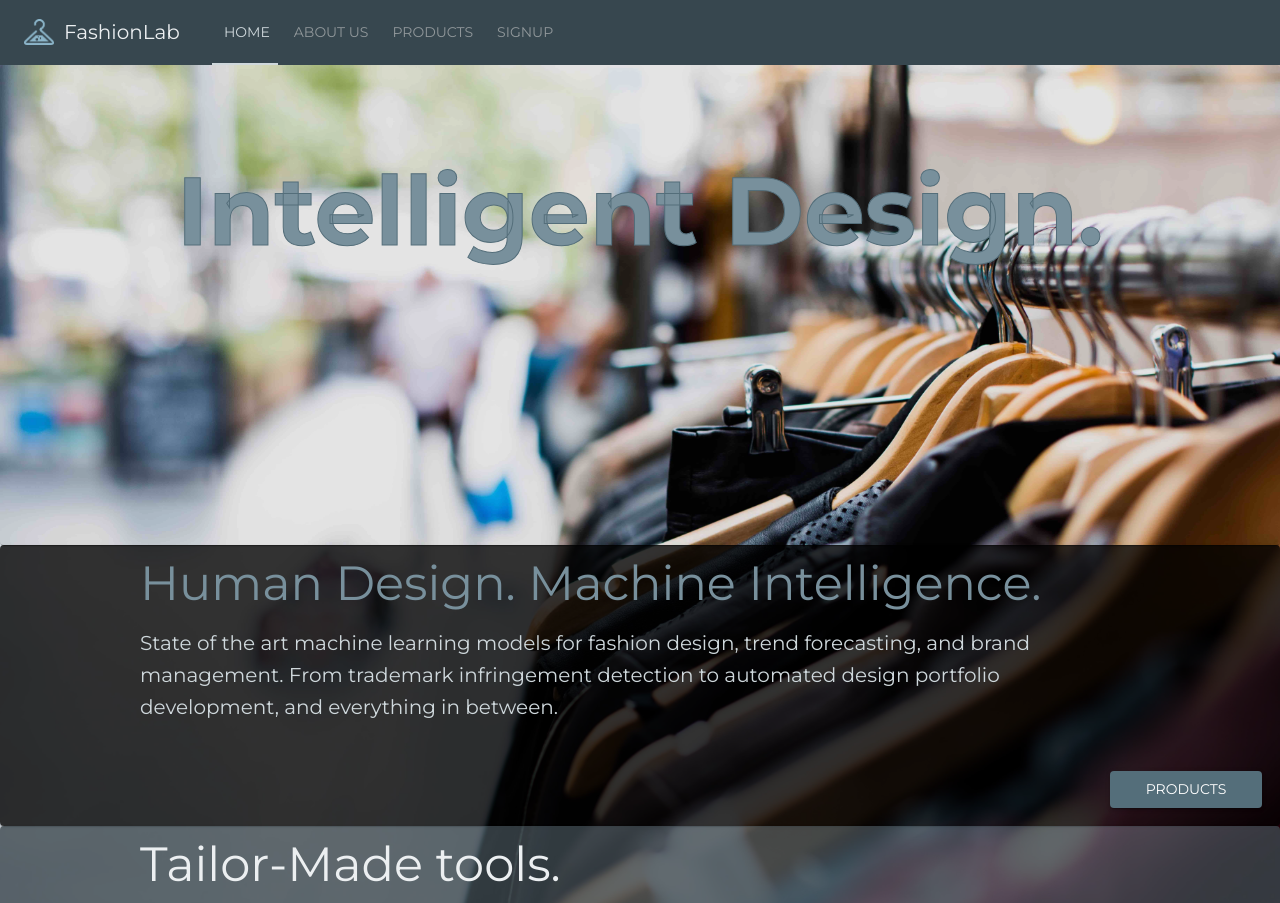
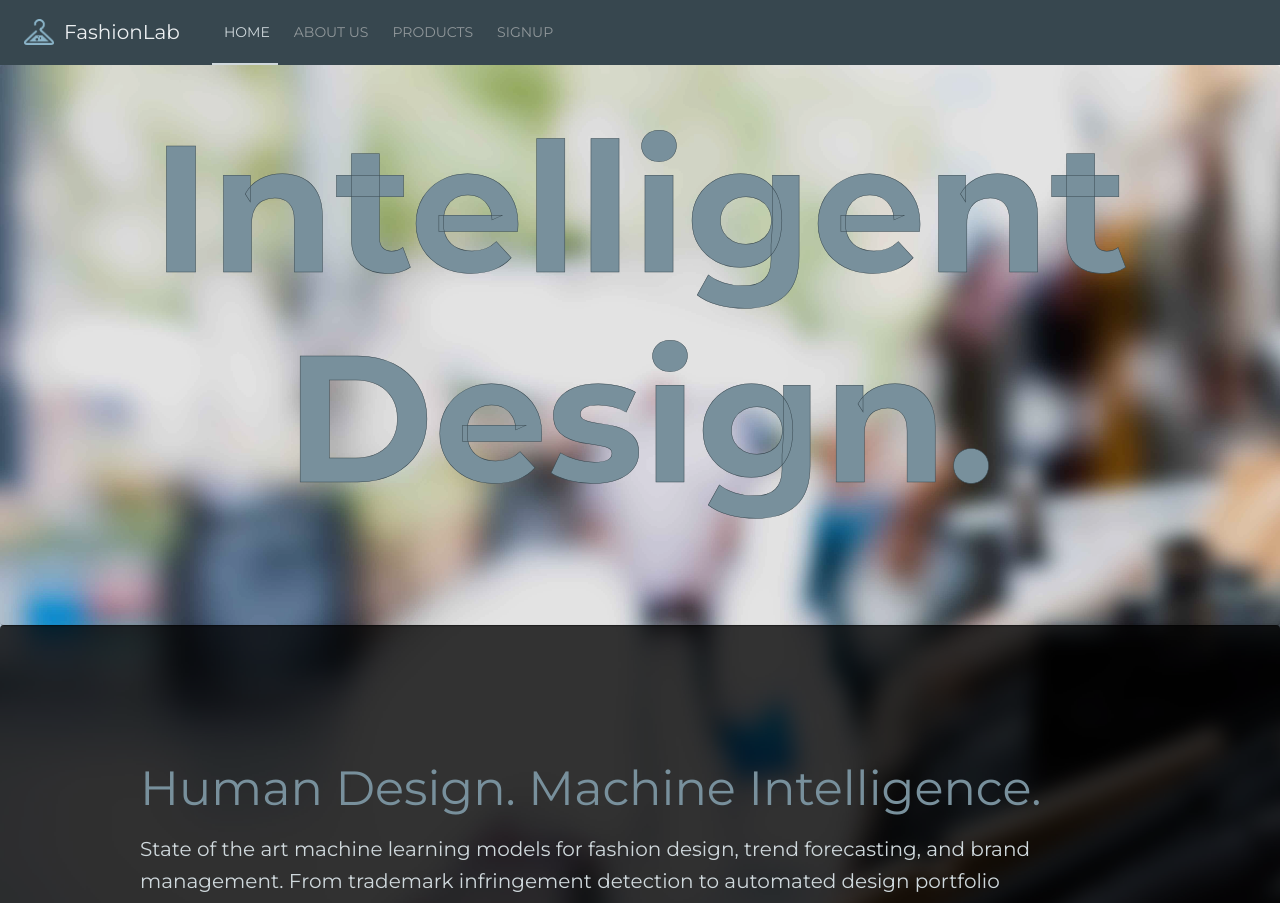
Before and after one commit to FashionLab/site, a React (Create React App) app: page /products in a window 1280 px wide. Shown: the top 903 px of the page. Built offline with nearby package versions, Linux system fonts and the light colour scheme; what react-swipeable-views-utils would draw is missing.

Commit message:
slight tweaks

```diff
--- a/src/components/AboutUs.js
+++ b/src/components/AboutUs.js
@@ -19,6 +19,7 @@ const styles = (theme) => ({
   root: {
     flexGrow: 1,
     backgroundColor: theme.palette.grey['100'],
+    minHeight: '94vh',
     overflow: 'hidden',
     backgroundSize: 'cover',
     backgroundPosition: '0 400px',
--- a/src/components/Main.js
+++ b/src/components/Main.js
@@ -30,7 +30,7 @@ const styles = (theme) => ({
     },
   },
   paperMain: {
-    minHeight: '60vh',
+    minHeight: '70vh',
     width: '100%',
     textAlign: 'left',
     color: theme.palette.text.secondary,
@@ -38,23 +38,34 @@ const styles = (theme) => ({
     backgroundColor: 'rgba(0, 0, 0, .1)',
   },
   paper: {
-    minHeight: 20,
+    minHeight: 500,
+    display: 'flex',
+    flexDirection: 'column',
     textAlign: 'left',
     color: theme.palette.secondary.light,
-    padding: 10,
+    padding: 50,
     backgroundColor: 'rgba(60, 72, 78, .8)',
   },
   paperDark: {
-    minHeight: 20,
+    minHeight: 500,
+    display: 'flex',
+    flexDirection: 'column',
     textAlign: 'left',
     color: theme.palette.secondary.main,
-    padding: 10,
+    padding: 50,
     backgroundColor: 'rgba(0, 0, 0, .8)',
   },
   mainTitle: {
+    // color: theme.palette.secondary.light,
     color: theme.palette.secondary.light,
-    '-webkit-text-stroke-width': '1px',
-    '-webkit-text-stroke-color': theme.palette.secondary.main,
+    '-webkit-text-stroke-width': '.5px',
+    '-webkit-text-stroke-color': theme.palette.secondary.dark,
+    fontSmooth: 'always',
+    fontWeight: 'bold',
+    fontSize: '180px',
+    [theme.breakpoints.down('sm')]: {
+      fontSize: '100px',
+    },
   },
   title: {
     color: theme.palette.secondary.light,
@@ -93,7 +104,6 @@ const styles = (theme) => ({
     padding: theme.spacing(2),
   },
   box: {
-    marginBottom: 40,
     margin: 'auto',
     maxWidth: 1000,
   },
@@ -169,7 +179,7 @@ class Main extends Component {
             <Grid item xs={12}>
               <Paper className={classes.paperMain}>
                 <div className={classes.boxMain}>
-                  <Typography style={{ fontWeight: 'bold' }} variant="h1" className={classes.mainTitle} gutterBottom>
+                  <Typography variant="h1" className={classes.mainTitle} gutterBottom>
                     Intelligent Design.
                   </Typography>
                   <Typography variant="h2" color="primary" gutterBottom />
```
Also changed, not shown: public/img/background.jpg.
